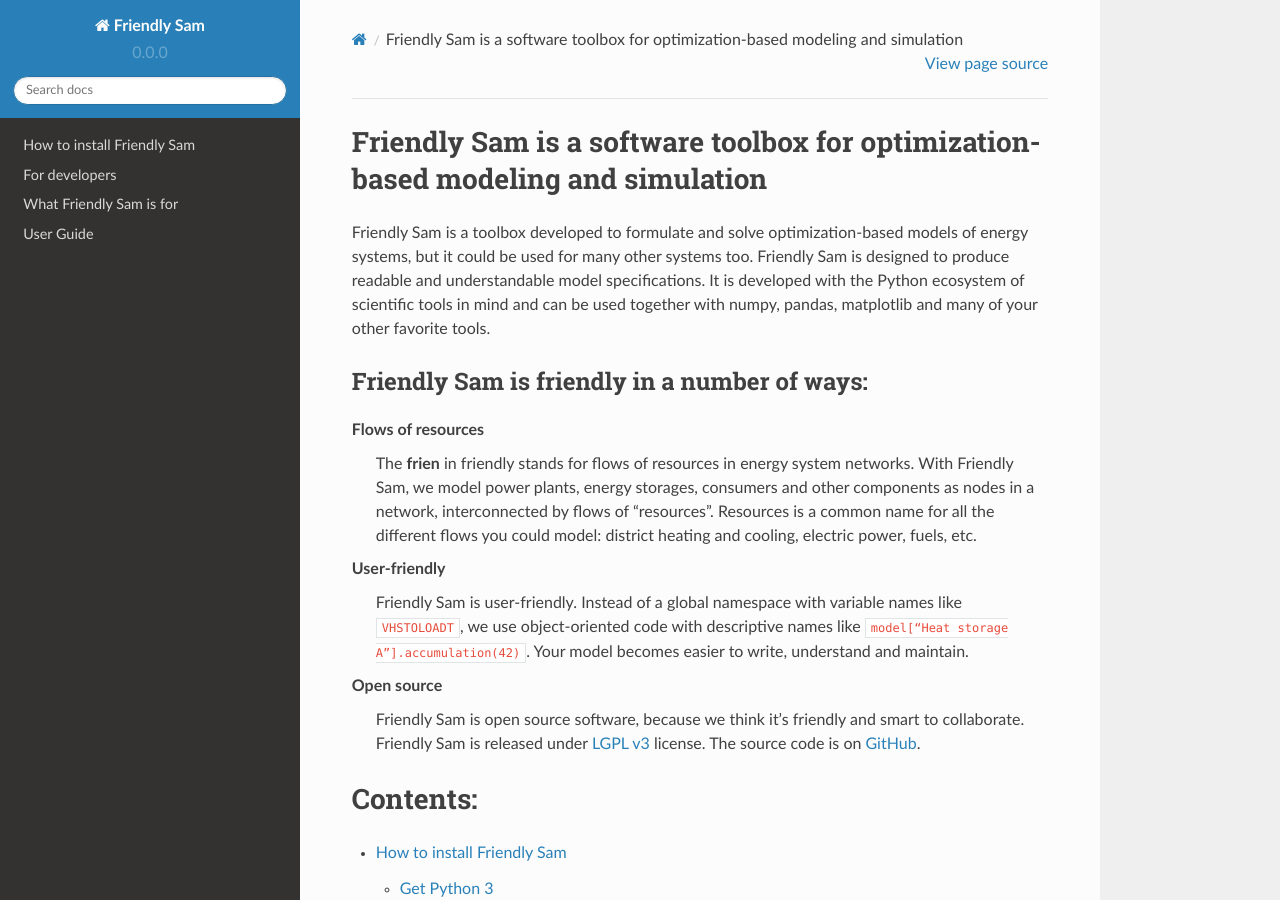
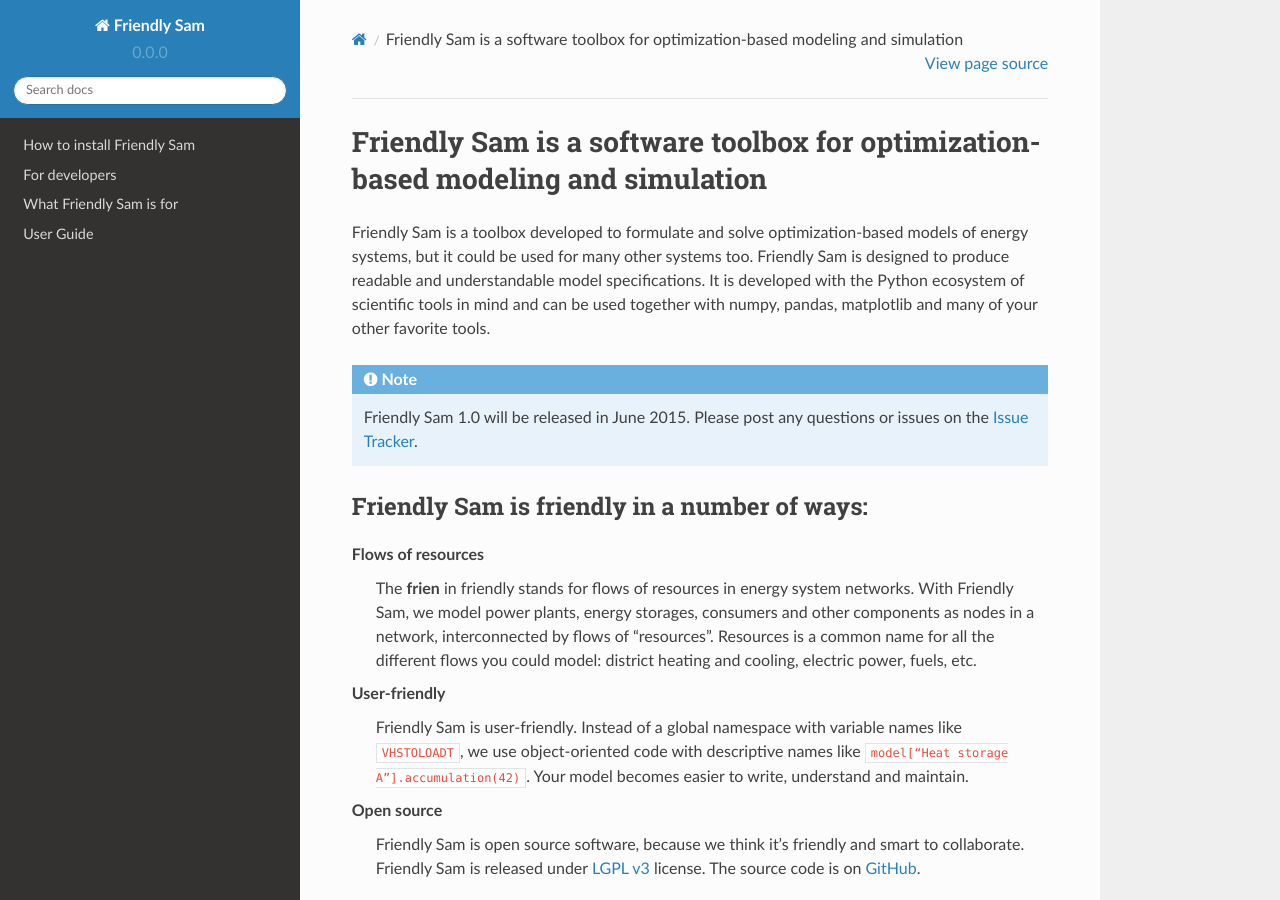
Before and after one commit to sp-etx/friendlysam, a Sphinx documentation site: the page built from docs/index.rst, in a window 1280 px wide and 900 px high. Built offline with Sphinx 7.4.7 and the Read the Docs theme 2.0.0, drawn with Linux system fonts in a browser that asks for light colours; formulas are drawn with MathJax 3.

Commit message:
Work in progress notes in docs

```diff
--- a/docs/index.rst
+++ b/docs/index.rst
@@ -1,8 +1,12 @@
-
+..
 Friendly Sam is a software toolbox for optimization-based modeling and simulation
 ====================================================================================
 
 Friendly Sam is a toolbox developed to formulate and solve optimization-based models of energy systems, but it could be used for many other systems too. Friendly Sam is designed to produce readable and understandable model specifications. It is developed with the Python ecosystem of scientific tools in mind and can be used together with numpy, pandas, matplotlib and many of your other favorite tools.
+
+.. note::
+
+	Friendly Sam 1.0 will be released in June 2015. Please post any questions or issues on the `Issue Tracker <https://github.com/sp-etx/friendlysam/issues>`_.
 
 Friendly Sam is friendly in a number of ways:
 ----------------------------------------------
--- a/docs/user-guide.rst
+++ b/docs/user-guide.rst
@@ -2,6 +2,11 @@
 
 User Guide
 ====================================================================================
+
+.. note::
+
+	This user guide is work in progress. Friendly Sam 1.0 will be released in June 2015. Please post any questions or issues on the `Issue Tracker <https://github.com/sp-etx/friendlysam/issues>`_.
+
 
 You might want to read :ref:`what-friendly-sam-is-for` first.
 
```
